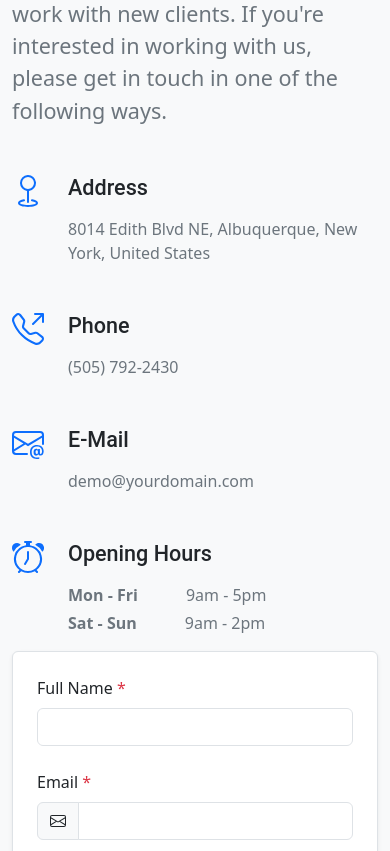
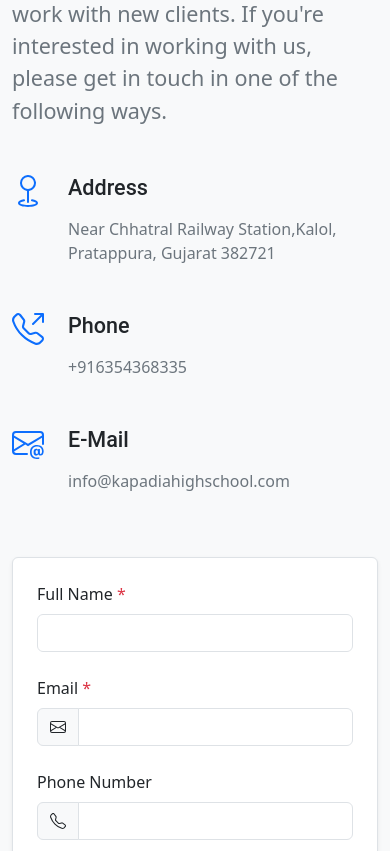
Before and after one commit to Akshat190/kapadiaschool, a Django app: page /contact/ in a window 390 px wide. Shown: the part 1749-2600 px from the top of the page. Run offline with Django 4.2, Linux system fonts and the light colour scheme.

Commit message:
new changes

```diff
--- a/templates/base.html
+++ b/templates/base.html
@@ -51,7 +51,7 @@
     <!-- Navbar with logo in same line -->
     <nav class="navbar navbar-expand-lg py-2 px-lg-5" style="background-color: #003264;">
       <a href="/" class="navbar-brand me-4">
-        <img src="{% static 'image/khs.jpeg' %}" alt="Kapadia High School" class="header-logo">
+        <img src="{% static 'image/khe.png' %}" alt="Kapadia High School" class="header-logo">
       </a>
       <button class="navbar-toggler" type="button" data-bs-toggle="collapse" data-bs-target="#navbarCollapse"
         aria-controls="navbarCollapse" aria-expanded="false" aria-label="Toggle navigation">
@@ -177,10 +177,10 @@
         <div class="footer-col col">
             <h4>Contact Us</h4>
             <ul>
-                <li><i class="fa fa-phone"></i> Phone: +1234567890</li>
-                <li><i class="fa fa-phone"></i> Phone: +0987654321</li>
-                <li><i class="fa fa-map-marker"></i> Location: 123 Main Street, City, Country</li>
-                <li><i class="fa fa-envelope"></i> Email: example@example.com</li>
+                <li><i class="fa fa-phone"></i> Phone: +916354368335</li>
+                <!-- <li><i class="fa fa-phone"></i> Phone: +0987654321</li> -->
+                <li><i class="fa fa-map-marker"></i> Location: Near Chhatral Railway Station,Kalol, Pratappura, Gujarat 382721</li>
+                <li><i class="fa fa-envelope"></i> Email: info@kapadiahighschool.com </li>
             </ul>
         </div>
       </div>
--- a/templates/chattral.html
+++ b/templates/chattral.html
@@ -23,7 +23,8 @@
                 </div>
                 <div class="row mb-2">
                     <div class="col-md-3 fw-bold">Affiliation Number</div>
-                    <div class="col-md-9">: 430405</div>
+                    <div class="col-md-9">: 430302
+                     </div>
                 </div>
                 <div class="row mb-2">
                     <div class="col-md-3 fw-bold">Timings</div>
--- a/templates/contact.html
+++ b/templates/contact.html
@@ -16,7 +16,7 @@
                 </div>
                 <div>
                   <h4 class="mb-3">Address</h4>
-                  <address class="mb-0 text-secondary">8014 Edith Blvd NE, Albuquerque, New York, United States</address>
+                  <address class="mb-0 text-secondary">Near Chhatral Railway Station,Kalol, Pratappura, Gujarat 382721</address>
                 </div>
               </div>
               <div class="row mb-5">
@@ -30,7 +30,7 @@
                     <div>
                       <h4 class="mb-3">Phone</h4>
                       <p class="mb-0">
-                        <a class="link-secondary text-decoration-none" href="tel:+15057922430">(505) 792-2430</a>
+                        <a class="link-secondary text-decoration-none" href="tel:+15057922430">+916354368335</a>
                       </p>
                     </div>
                   </div>
@@ -46,13 +46,13 @@
                     <div>
                       <h4 class="mb-3">E-Mail</h4>
                       <p class="mb-0">
-                        <a class="link-secondary text-decoration-none" href="mailto:demo@yourdomain.com">demo@yourdomain.com</a>
+                        <a class="link-secondary text-decoration-none" href="mailto:info@kapadiahighschool.com">info@kapadiahighschool.com</a>
                       </p>
                     </div>
                   </div>
                 </div>
               </div>
-              <div class="d-flex">
+              <!-- <div class="d-flex">
                 <div class="me-4 text-primary">
                   <svg xmlns="http://www.w3.org/2000/svg" width="32" height="32" fill="currentColor" class="bi bi-alarm" viewBox="0 0 16 16">
                     <path d="M8.5 5.5a.5.5 0 0 0-1 0v3.362l-1.429 2.38a.5.5 0 1 0 .858.515l1.5-2.5A.5.5 0 0 0 8.5 9V5.5z" />
@@ -70,7 +70,7 @@
                     <p class="text-secondary mb-0">9am - 2pm</p>
                   </div>
                 </div>
-              </div>
+              </div> -->
             </div>
           </div>
         </div>
```
Also changed, not shown: static/image/khe.png (added), static/image/khss.jpg (added).
